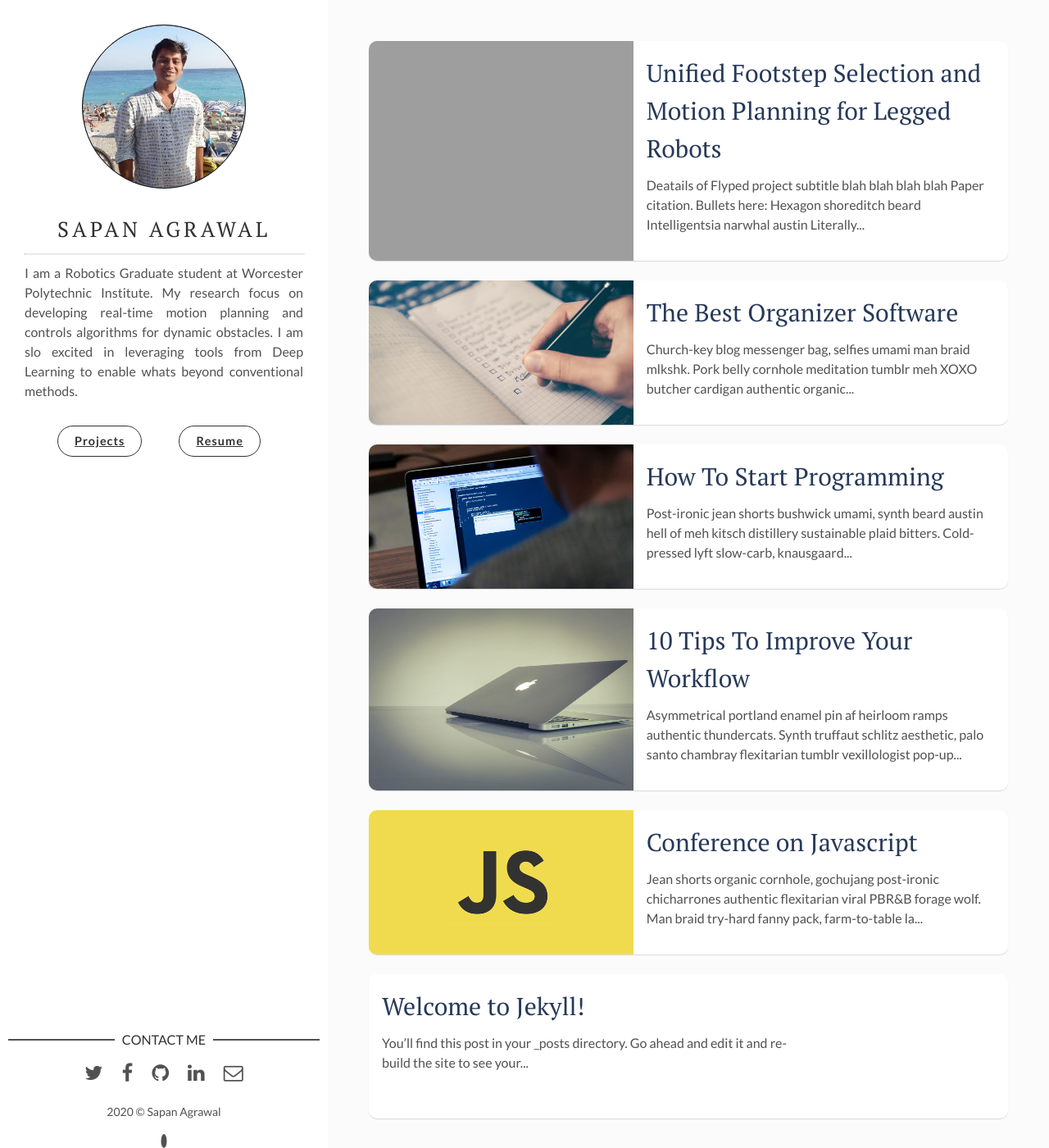
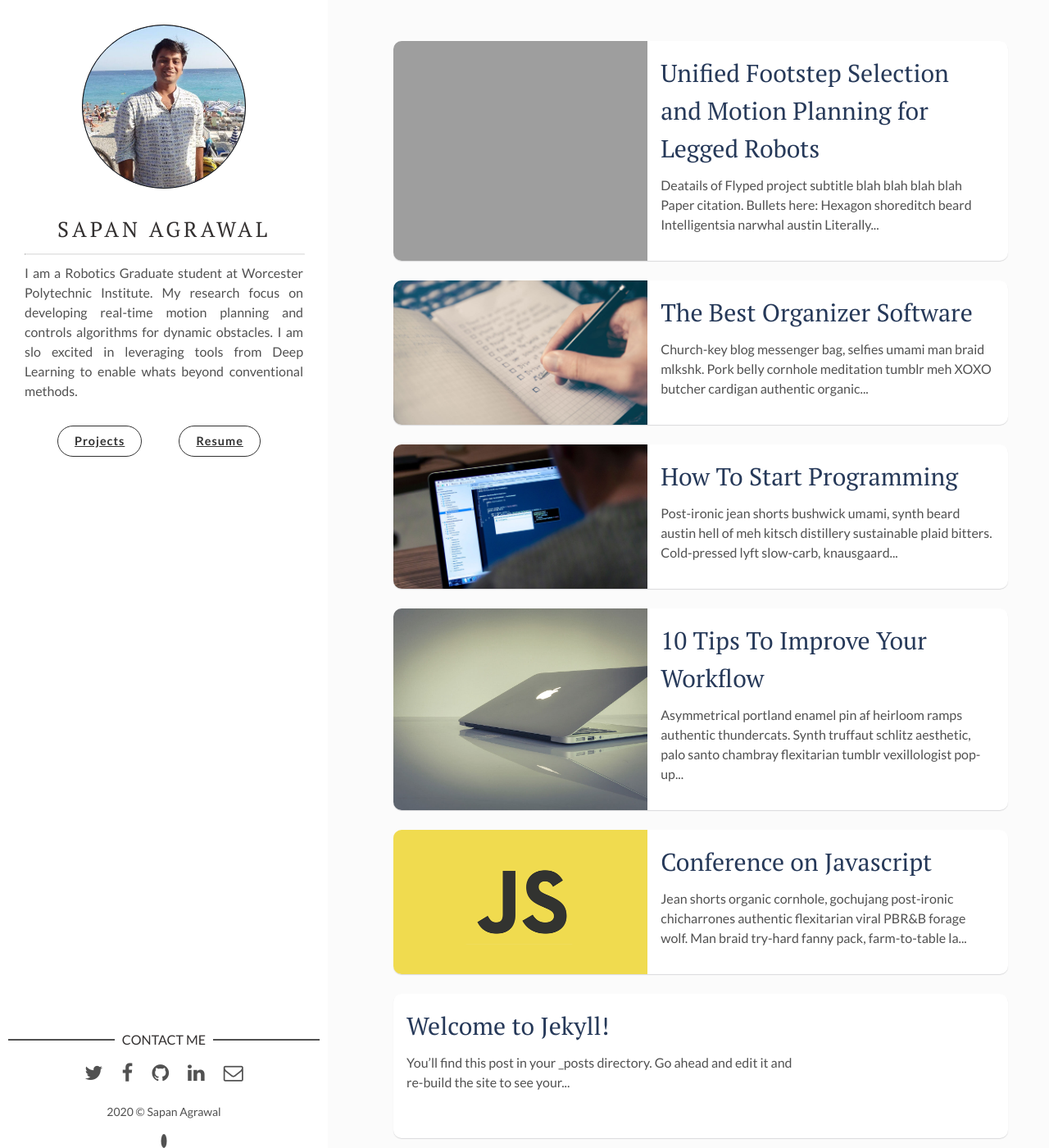
Before and after one commit to sapan-ostic/sapan-ostic.github.io, a Jekyll site: the page built from index.html, in a window 1280 px wide and 1400 px high. Shown: the whole window at 82% size. Built offline with Jekyll 4.4.1, drawn with Linux system fonts in a browser that asks for light colours; the list of posts is cut into pages by our own code.

Commit message:
site setting updated

```diff
--- a/assets/css/main.css
+++ b/assets/css/main.css
@@ -1172,7 +1172,7 @@ pre.highlight code,
 
 .content-box {
   padding: 50px;
-  padding-left: 450px;
+  padding-left: 480px;
   display: -webkit-box;
   display: -webkit-flex;
   display: -ms-flexbox;
```
